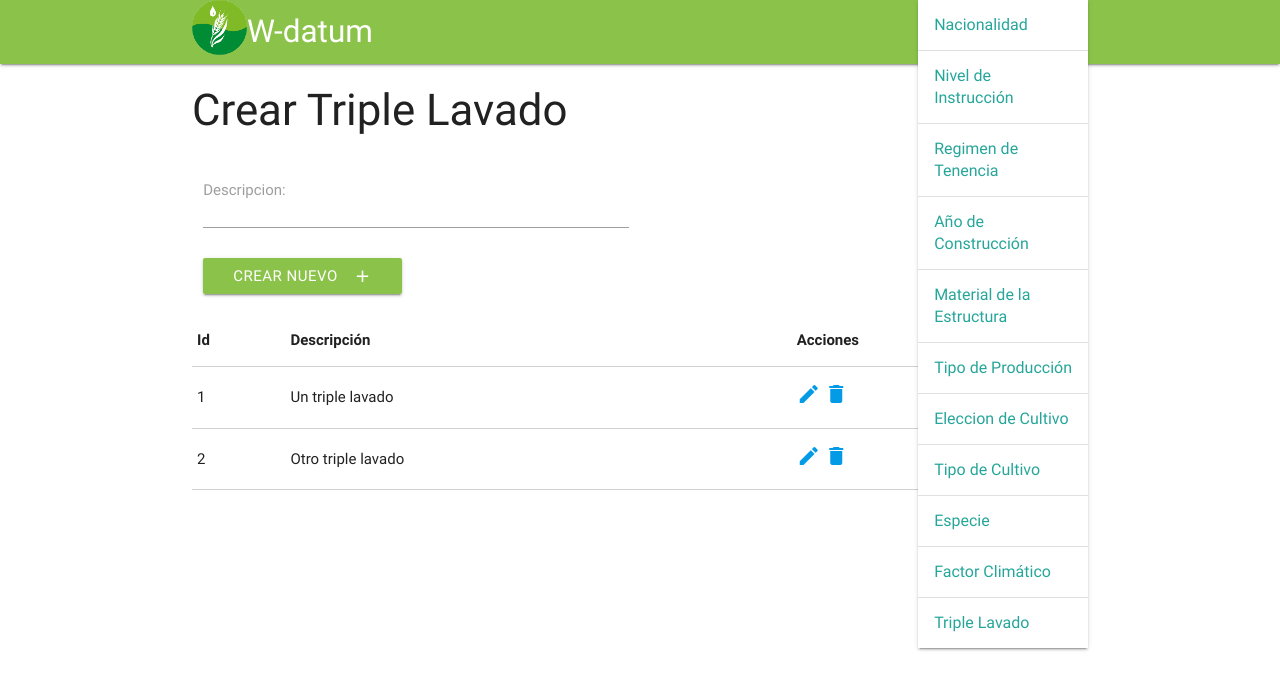
After one commit to luistorresrw/wdatum, a Django app: page /crear_triple_lavado/ in a window 1280 px wide, after a click that opens the changed part. The commit adds this page. Shown: the top 690 px of the page. Run offline with Django 3.2, Linux system fonts and the light colour scheme; data comes from the database, SQL or seed files in the repository; both versions use the stored data as it was after the commit.

Commit message:
Commit con las views hasta Triple Lavado

```diff
--- a/principal/forms.py
+++ b/principal/forms.py
@@ -36,3 +36,39 @@ class TipoProduccionForm(forms.ModelForm):
 	class Meta:
 		model = principal_models.TipoProduccion
 		fields = ('descripcion',)
+
+
+class EleccionCultivoForm(forms.ModelForm):
+	class Meta:
+		model = principal_models.EleccionCultivo
+		fields = ('descripcion',)
+
+
+class TipoCultivoForm(forms.ModelForm):
+	class Meta:
+		model = principal_models.TipoCultivo
+		fields = ('descripcion',)
+
+
+class EspecieForm(forms.ModelForm):
+	class Meta:
+		model = principal_models.Especie
+		fields = ('descripcion',)
+
+
+class FactorClimaticoForm(forms.ModelForm):
+	class Meta:
+		model = principal_models.FactorClimatico
+		fields = ('descripcion',)
+
+
+class TripleLavadoForm(forms.ModelForm):
+	class Meta:
+		model = principal_models.TripleLavado
+		fields = ('descripcion',)
+
+
+class AsesoramientoForm(forms.ModelForm):
+	class Meta:
+		model = principal_models.Asesoramiento
+		fields = ('descripcion',)
--- a/principal/templates/base.html
+++ b/principal/templates/base.html
@@ -33,12 +33,22 @@
 				<li><a href="{% url 'crear_material_estructura' %}">Material de la Estructura</a></li>
                 <li class="divider"></li>
 				<li><a href="{% url 'crear_tipo_produccion' %}">Tipo de Producción</a></li>
+                <li class="divider"></li>
+				<li><a href="{% url 'crear_eleccion_cultivo' %}">Eleccion de Cultivo</a></li>
+                <li class="divider"></li>
+				<li><a href="{% url 'crear_tipo_cultivo' %}">Tipo de Cultivo</a></li>
+                <li class="divider"></li>
+				<li><a href="{% url 'crear_especie' %}">Especie</a></li>
+                <li class="divider"></li>
+				<li><a href="{% url 'crear_factor_climatico' %}">Factor Climático</a></li>
+                <li class="divider"></li>
+				<li><a href="{% url 'crear_triple_lavado' %}">Triple Lavado</a></li>
 			</ul>
 	 		<nav>
 			    <div class="nav-wrapper  light-green">
 			    	<div class="container">
 			    		<img src="{% static 'img/logo_agro.png' %}" style="max-width: 55px; max-height: 55px">
-			    		<a href="#" class="brand-logo"> W-datum</a>
+			    		<a href="{% url 'principal_index' %}" class="brand-logo"> W-datum</a>
 			    		<ul id="nav-mobile" class="right hide-on-med-and-down">
 				    		<li><a class="dropdown-button" href="#!" data-activates="dropdown1">Administración<i class="material-icons right">arrow_drop_down</i></a></li>
 			    		</ul>
--- /dev/null
+++ b/principal/templates/crear_triple_lavado.html
@@ -0,0 +1,46 @@
+{% extends "base.html" %}
+
+{% block content %}
+
+<div class="container">
+	<div class="col s12">
+		<h3>Crear Triple Lavado</h3>
+			<div class="row">
+				<div class="col s12">
+					<form action="" method="POST">{% csrf_token %}
+						<div class="input-field col s6">
+							{{form.as_p}}
+	    					</form>
+					    	<button class="btn waves-effect light-green" type="submit" name="action">Crear Nuevo
+					    		<i class="material-icons right">add</i>
+					  		</button>
+	  					</div>
+					</form>
+      			</div>
+    		</div>
+    	{% if lista %}
+    	<table class="highlight bordered responsive-table">
+	        <thead>
+	          	<tr>
+	              	<th>Id</th>
+	              	<th>Descripción</th>
+	              	<th>Acciones</th>
+	          	</tr>
+	        </thead>
+	        <tbody>
+     			{% for elemento in lista %}
+		          	<tr>
+		            	<td>{{elemento.id}}</td>
+		            	<td>{{elemento.descripcion}}</td>
+		            	<td>
+		            		<a href="{% url 'editar_triple_lavado' elemento.id %}"><i class="material-icons">edit</i> </a>
+		                	<a href="{% url 'borrar_triple_lavado' elemento.id %}"> <i class="material-icons">delete</i></a>
+		            	</td>
+		          	</tr>
+          		{% endfor %}
+        	</tbody>
+      	</table>
+      	{% endif %}
+    </div>
+</div>
+{% endblock %}
--- a/principal/urls.py
+++ b/principal/urls.py
@@ -27,4 +27,24 @@ urlpatterns = [
     url(r'^crear_tipo_produccion/$', views.crear_tipo_produccion, name='crear_tipo_produccion'),
     url(r'^(?P<id>\d+)/editar_tipo_produccion$', views.editar_tipo_produccion, name='editar_tipo_produccion'),
     url(r'^(?P<id>\d+)/borrar_tipo_produccion$', views.borrar_tipo_produccion, name='borrar_tipo_produccion'),
+
+    url(r'^crear_eleccion_cultivo/$', views.crear_eleccion_cultivo, name='crear_eleccion_cultivo'),
+    url(r'^(?P<id>\d+)/editar_eleccion_cultivo$', views.editar_eleccion_cultivo, name='editar_eleccion_cultivo'),
+    url(r'^(?P<id>\d+)/borrar_eleccion_cultivo$', views.borrar_eleccion_cultivo, name='borrar_eleccion_cultivo'),
+
+    url(r'^crear_tipo_cultivo/$', views.crear_tipo_cultivo, name='crear_tipo_cultivo'),
+    url(r'^(?P<id>\d+)/editar_tipo_cultivo$', views.editar_tipo_cultivo, name='editar_tipo_cultivo'),
+    url(r'^(?P<id>\d+)/borrar_tipo_cultivo$', views.borrar_tipo_cultivo, name='borrar_tipo_cultivo'),
+
+    url(r'^crear_especie/$', views.crear_especie, name='crear_especie'),
+    url(r'^(?P<id>\d+)/editar_especie$', views.editar_especie, name='editar_especie'),
+    url(r'^(?P<id>\d+)/borrar_especie$', views.borrar_especie, name='borrar_especie'),
+
+    url(r'^crear_factor_climatico/$', views.crear_factor_climatico, name='crear_factor_climatico'),
+    url(r'^(?P<id>\d+)/editar_factor_climatico$', views.editar_factor_climatico, name='editar_factor_climatico'),
+    url(r'^(?P<id>\d+)/borrar_factor_climatico$', views.borrar_factor_climatico, name='borrar_factor_climatico'),
+
+    url(r'^crear_triple_lavado/$', views.crear_triple_lavado, name='crear_triple_lavado'),
+    url(r'^(?P<id>\d+)/editar_triple_lavado$', views.editar_triple_lavado, name='editar_triple_lavado'),
+    url(r'^(?P<id>\d+)/borrar_triple_lavado$', views.borrar_triple_lavado, name='borrar_triple_lavado'),
 ]
--- a/principal/views.py
+++ b/principal/views.py
@@ -2,8 +2,8 @@
 
 from __future__ import unicode_literals
 from django.shortcuts import render, get_object_or_404, redirect
-from principal.forms import NacionalidadForm, NivelInstruccionForm, RegimenTenenciaForm, AnioConstruccionForm, MaterialEstructuraForm, TipoProduccionForm
-from .models import Nacionalidad, NivelInstruccion, RegimenTenencia, AnioConstruccion, MaterialEstructura, TipoProduccion
+from principal.forms import NacionalidadForm, NivelInstruccionForm, RegimenTenenciaForm, AnioConstruccionForm, MaterialEstructuraForm, TipoProduccionForm, EleccionCultivoForm, TipoCultivoForm, EspecieForm, FactorClimaticoForm, TripleLavadoForm, AsesoramientoForm
+from .models import Nacionalidad, NivelInstruccion, RegimenTenencia, AnioConstruccion, MaterialEstructura, TipoProduccion, EleccionCultivo, TipoCultivo, Especie, FactorClimatico, TripleLavado, Asesoramiento
 
 
 def index(request):
@@ -249,3 +249,197 @@ def borrar_tipo_produccion(request, id):
     tipo_produccion = get_object_or_404(TipoProduccion, id=id)
     tipo_produccion.delete()
     return redirect('crear_tipo_produccion')
+
+
+# -----------Eleccion de Cultivo ------------------------
+
+def crear_eleccion_cultivo(request):
+    lista = EleccionCultivo.objects.all()
+    if request.method == 'POST':
+        form = EleccionCultivoForm(request.POST)
+        if form.is_valid():
+            form.save()
+    else:
+        form = EleccionCultivoForm()
+
+    context = {'lista': lista, 'form': form}
+    return render(request, 'crear_eleccion_cultivo.html', context)
+
+
+def editar_eleccion_cultivo(request, id):
+    form = EleccionCultivoForm()
+    eleccion_cultivo = get_object_or_404(EleccionCultivo, id=id)
+    lista = EleccionCultivo.objects.all()
+
+    if request.method == 'POST':
+        form = EleccionCultivoForm(request.POST, instance=eleccion_cultivo)
+        if form.is_valid():
+            eleccion_cultivo = form.save(commit=False)
+            eleccion_cultivo.save()
+            return redirect('crear_eleccion_cultivo')
+        else:
+            form = EleccionCultivoForm(instance=eleccion_cultivo)
+    context = {'lista': lista, 'form': form}
+    return render(request, './editar_eleccion_cultivo.html', context)
+
+
+def borrar_eleccion_cultivo(request, id):
+    eleccion_cultivo = get_object_or_404(EleccionCultivo, id=id)
+    eleccion_cultivo.delete()
+    return redirect('crear_eleccion_cultivo')
+
+
+# -----------Tipo de Cultivo ------------------------
+
+
+def crear_tipo_cultivo(request):
+    lista = TipoCultivo.objects.all()
+    if request.method == 'POST':
+        form = TipoCultivoForm(request.POST)
+        if form.is_valid():
+            form.save()
+    else:
+        form = TipoCultivoForm()
+
+    context = {'lista': lista, 'form': form}
+    return render(request, 'crear_tipo_cultivo.html', context)
+
+
+def editar_tipo_cultivo(request, id):
+    form = TipoCultivoForm()
+    tipo_cultivo = get_object_or_404(TipoCultivo, id=id)
+    lista = TipoCultivo.objects.all()
+
+    if request.method == 'POST':
+        form = TipoCultivoForm(request.POST, instance=tipo_cultivo)
+        if form.is_valid():
+            tipo_cultivo = form.save(commit=False)
+            tipo_cultivo.save()
+            return redirect('crear_tipo_cultivo')
+        else:
+            form = TipoCultivoForm(instance=tipo_cultivo)
+    context = {'lista': lista, 'form': form}
+    return render(request, './editar_tipo_cultivo.html', context)
+
+
+def borrar_tipo_cultivo(request, id):
+    tipo_cultivo = get_object_or_404(TipoCultivo, id=id)
+    tipo_cultivo.delete()
+    return redirect('crear_tipo_cultivo')
+
+
+# ------------------Especie ----------------------------
+
+
+def crear_especie(request):
+    lista = Especie.objects.all()
+    if request.method == 'POST':
+        form = EspecieForm(request.POST)
+        if form.is_valid():
+            form.save()
+    else:
+        form = EspecieForm()
+
+    context = {'lista': lista, 'form': form}
+    return render(request, 'crear_especie.html', context)
+
+
+def editar_especie(request, id):
+    form = EspecieForm()
+    especie = get_object_or_404(Especie, id=id)
+    lista = Especie.objects.all()
+
+    if request.method == 'POST':
+        form = EspecieForm(request.POST, instance=especie)
+        if form.is_valid():
+            especie = form.save(commit=False)
+            especie.save()
+            return redirect('crear_especie')
+        else:
+            form = EspecieForm(instance=especie)
+    context = {'lista': lista, 'form': form}
+    return render(request, './editar_especie.html', context)
+
+
+def borrar_especie(request, id):
+    especie = get_object_or_404(Especie, id=id)
+    especie.delete()
+    return redirect('crear_especie')
+
+
+# ----------------Factor Climático-----------------------
+
+
+def crear_factor_climatico(request):
+    lista = FactorClimatico.objects.all()
+    if request.method == 'POST':
+        form = FactorClimaticoForm(request.POST)
+        if form.is_valid():
+            form.save()
+    else:
+        form = FactorClimaticoForm()
+
+    context = {'lista': lista, 'form': form}
+    return render(request, 'crear_factor_climatico.html', context)
+
+
+def editar_factor_climatico(request, id):
+    form = FactorClimaticoForm()
+    factor_climatico = get_object_or_404(FactorClimatico, id=id)
+    lista = FactorClimatico.objects.all()
+
+    if request.method == 'POST':
+        form = FactorClimaticoForm(request.POST, instance=factor_climatico)
+        if form.is_valid():
+            factor_climatico = form.save(commit=False)
+            factor_climatico.save()
+            return redirect('crear_factor_climatico')
+        else:
+            form = EspecieForm(instance=factor_climatico)
+    context = {'lista': lista, 'form': form}
+    return render(request, './editar_factor_climatico.html', context)
+
+
+def borrar_factor_climatico(request, id):
+    factor_climatico= get_object_or_404(FactorClimatico, id=id)
+    factor_climatico.delete()
+    return redirect('crear_factor_climatico')
+
+
+# ----------------Triple Lavado-----------------------
+
+
+def crear_triple_lavado(request):
+    lista = TripleLavado.objects.all()
+    if request.method == 'POST':
+        form = TripleLavadoForm(request.POST)
+        if form.is_valid():
+            form.save()
+    else:
+        form = TripleLavadoForm()
+
+    context = {'lista': lista, 'form': form}
+    return render(request, 'crear_triple_lavado.html', context)
+
+
+def editar_triple_lavado(request, id):
+    form = TripleLavadoForm()
+    triple_lavado = get_object_or_404(TripleLavado, id=id)
+    lista = TripleLavado.objects.all()
+
+    if request.method == 'POST':
+        form = TripleLavadoForm(request.POST, instance=triple_lavado)
+        if form.is_valid():
+            triple_lavado = form.save(commit=False)
+            triple_lavado.save()
+            return redirect('crear_triple_lavado')
+        else:
+            form = TripleLavadoForm(instance=triple_lavado)
+    context = {'lista': lista, 'form': form}
+    return render(request, './editar_triple_lavado.html', context)
+
+
+def borrar_triple_lavado(request, id):
+    triple_lavado= get_object_or_404(TripleLavado, id=id)
+    triple_lavado.delete()
+    return redirect('crear_triple_lavado')
```
Also changed, not shown: principal/templates/crear_eleccion_cultivo.html (added, +46 -0 lines), principal/templates/crear_especie.html (added, +46 -0 lines), principal/templates/crear_factor_climatico.html (added, +46 -0 lines), principal/templates/crear_tipo_cultivo.html (added, +46 -0 lines), principal/templates/editar_eleccion_cultivo.html (added, +48 -0 lines), principal/templates/editar_especie.html (added, +48 -0 lines), principal/templates/editar_factor_climatico.html (added, +48 -0 lines), principal/templates/editar_tipo_cultivo.html (added, +48 -0 lines), principal/templates/editar_triple_lavado.html (added, +48 -0 lines), db.sqlite3.
